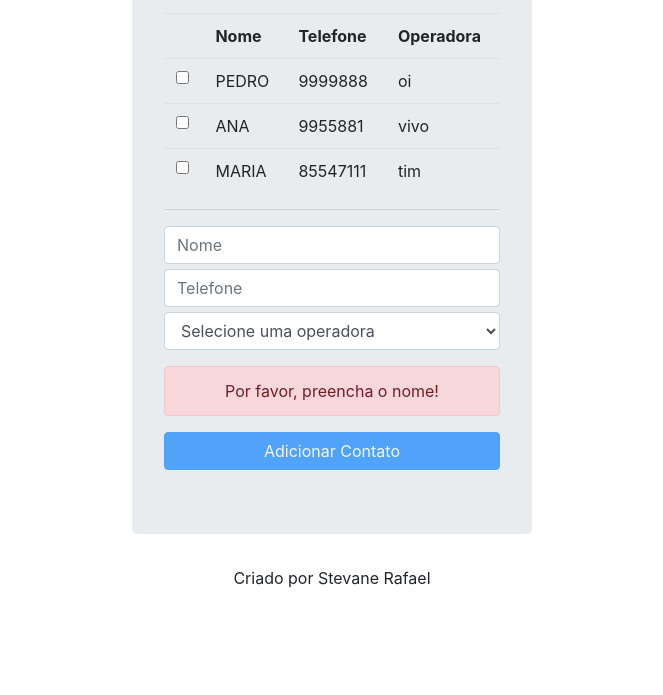
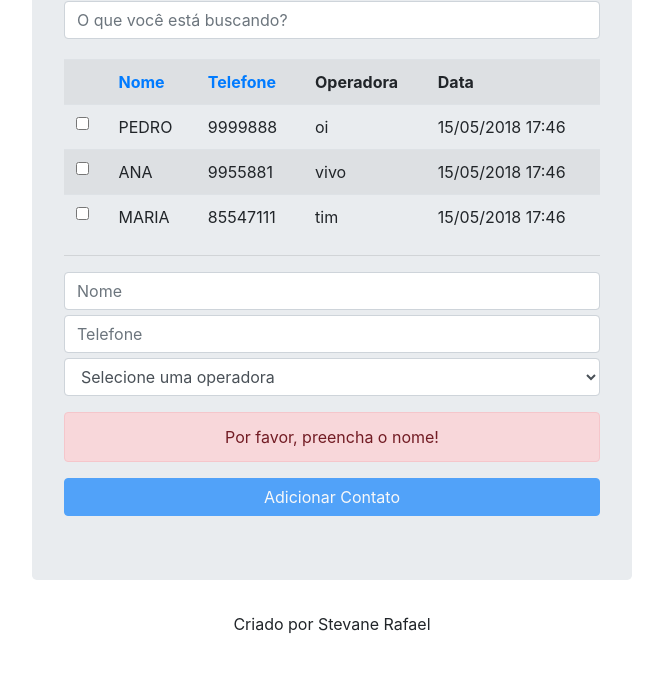
Before and after one commit to StevaneRafael/ListaTelefonica, a plain HTML site: page index.html in a window 1280 px wide. Shown: the part 105-800 px from the top of the page, without its empty margins (308-971 px from the left). Drawn offline with nearby package versions, Linux system fonts and the light colour scheme.

Commit message:
2 versao do projeto

```diff
--- a/index.html
+++ b/index.html
@@ -5,7 +5,7 @@
 	<link rel="stylesheet" href="https://stackpath.bootstrapcdn.com/bootstrap/4.1.0/css/bootstrap.min.css" integrity="sha384-9gVQ4dYFwwWSjIDZnLEWnxCjeSWFphJiwGPXr1jddIhOegiu1FwO5qRGvFXOdJZ4" crossorigin="anonymous">
 	<style>
 		.jumbotron{
-			width: 400px;
+			width: 600px;
 			text-align: center;
 			margin-left: auto;
 			margin-right: auto;
@@ -30,9 +30,9 @@
 		angular.module("listaTelefonica").controller("listaTelefonicaCtrl", function ($scope){
 			$scope.app ="Lista Telefonica";
 			$scope.contatos = [
-				{nome: "Pedro" , telefone: "9999888", operadora: {nome: "Oi", codigo: "14", categoria: "Celular"}},
-				{nome: "Ana" , telefone: "9955881", operadora: {nome: "Vivo", codigo: "15", categoria: "Celular"}},
-				{nome: "Maria" , telefone: "85547111", operadora: {nome: "Tim", codigo: "16", categoria: "Celular"}}
+				{nome: "Pedro" , telefone: "9999888", data: new Date(), operadora: {nome: "Oi", codigo: "14", categoria: "Celular"}},
+				{nome: "Ana" , telefone: "9955881", data: new Date(), operadora: {nome: "Vivo", codigo: "15", categoria: "Celular"}},
+				{nome: "Maria" , telefone: "85547111", data: new Date(), operadora: {nome: "Tim", codigo: "16", categoria: "Celular"}}
 			];
 			$scope.operadoras = [
 				{nome: "Oi", codigo: 14, categoria: "Celular"},
@@ -57,24 +57,33 @@
 					return contato.selecionado;
 				});
 			};
+			$scope.ordenarPor = function (campo){
+				$scope.criterioDeOrdenacao = campo;
+				$scope.direcaDaOrdenacao = !$scope.direcaDaOrdenacao;
+			}
+
+
 		});
 	</script>
 </head>
 <body ng-controller="listaTelefonicaCtrl">
 	<div class="jumbotron">
 		<h3>{{app}}</h3>
-		<table ng-show="contatos.length > 0" class="table">
+		<input class="form-control" type="text" ng-model="criterioDeBusca" placeholder="O que você está buscando?"/>
+		<table ng-show="contatos.length > 0" class="table table-striped">
 			<tr>
 				<th></th>
-				<th>Nome</th>
-				<th>Telefone</th>
+				<th><a href="" ng-click="ordenarPor('nome')">Nome</a></th>
+				<th><a href="" ng-click="ordenarPor('telefone')">Telefone</a></th>
 				<th>Operadora</th>
+				<th>Data</th>
 			</tr>
-			<tr ng-class="{'selecionado negrito': contato.selecionado}" ng-repeat="contato in contatos">
+			<tr ng-class="{'selecionado negrito': contato.selecionado}" ng-repeat="contato in contatos | filter:criterioDeBusca | orderBy:criterioDeOrdenacao:direcaDaOrdenacao">
 				<td><input type="checkbox" ng-model="contato.selecionado"/></td>
 				<td>{{contato.nome | uppercase}}</td>
 				<td>{{contato.telefone}}</td>
 				<td>{{contato.operadora.nome | lowercase}}</td>
+				<td>{{contato.data | date:'dd/MM/yyyy HH:mm'}}</td>
 			</tr>
 		</table>
 		<hr/>
```
